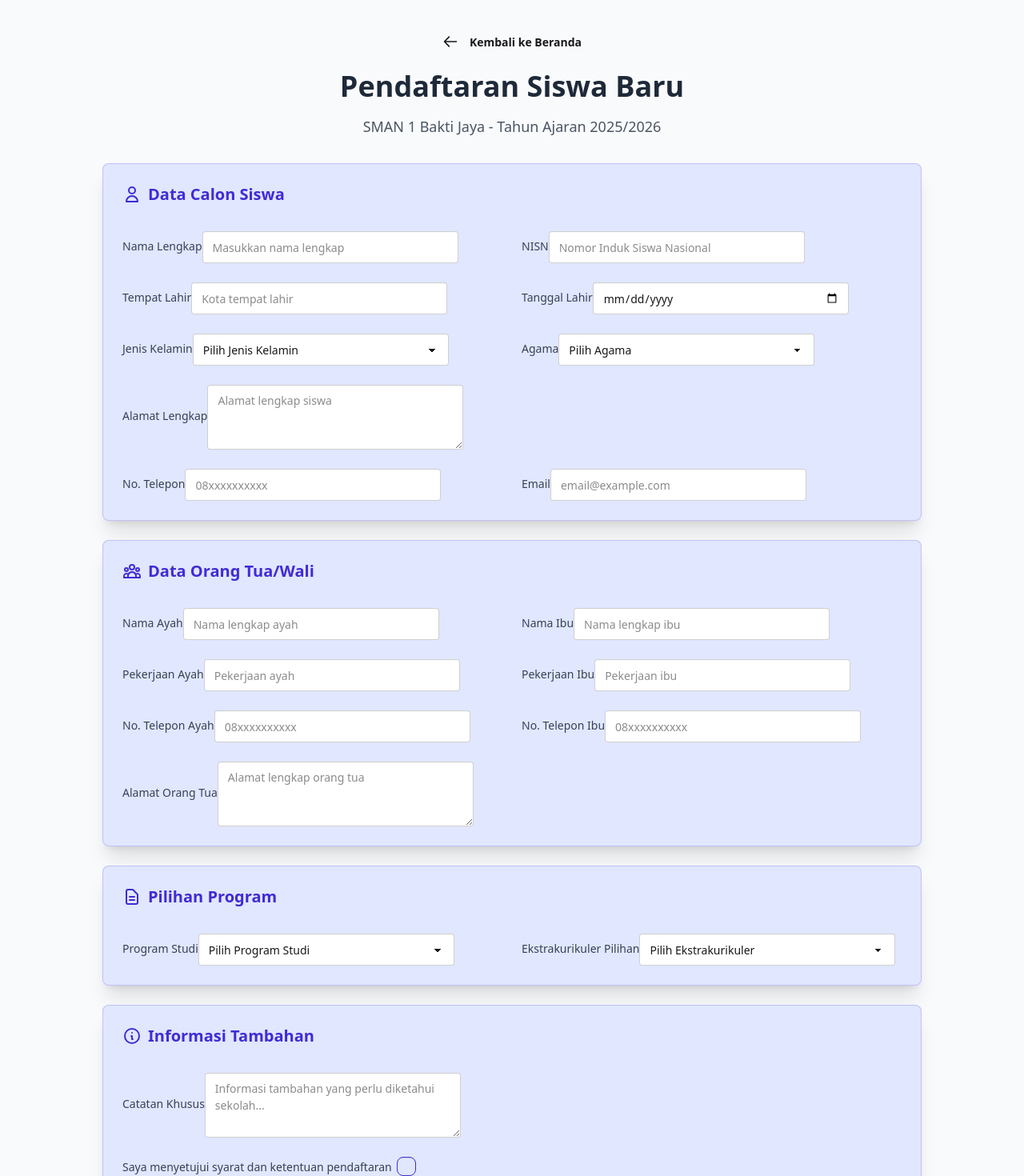
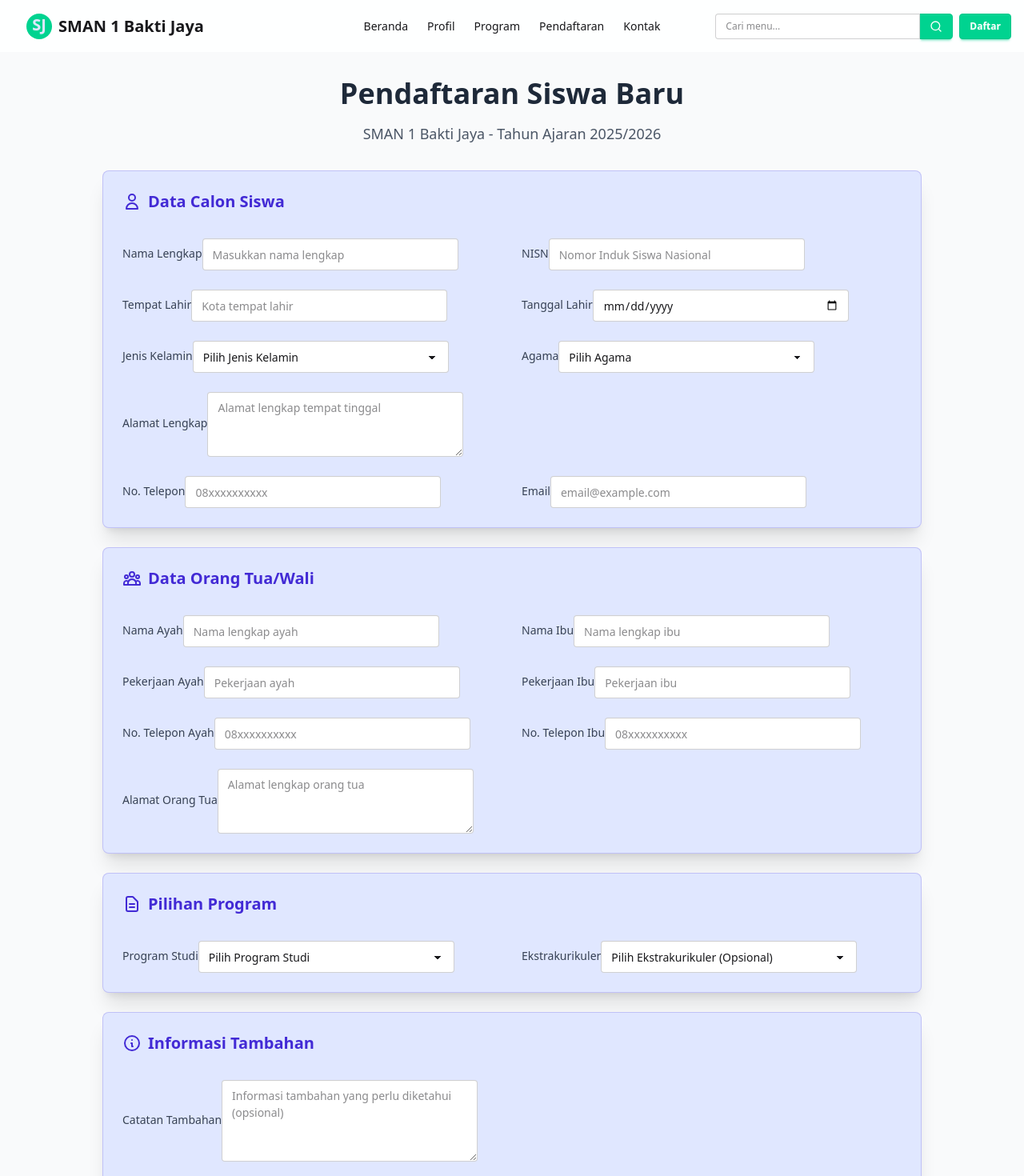
Before and after one commit to Its-Claire/sman1-baktijaya, a Vue app: page /pendaftaran in a window 1280 px wide. Shown: the top 1470 px of the page at 80% size. Built offline with nearby package versions, Linux system fonts and the light colour scheme.

Commit message:
Feat: Including navbar on registration form

```diff
--- a/src/components/RegistrationForm.vue
+++ b/src/components/RegistrationForm.vue
@@ -1,14 +1,12 @@
 <template>
-    <div class="min-h-screen bg-gray-50 py-8">
+    <div class="min-h-screen bg-gray-50">
+        <!-- Navbar -->
+        <Navbar :nav="nav" brand-label="SMAN 1 Bakti Jaya" />
+
+        <div class="py-8">
             <div class="container mx-auto px-4">
                 <!-- Header -->
                 <div class="text-center mb-8">
-                <router-link to="/" class="btn btn-ghost mb-4">
-                    <svg class="w-5 h-5 mr-2" fill="none" stroke="currentColor" viewBox="0 0 24 24">
-                        <path stroke-linecap="round" stroke-linejoin="round" stroke-width="2" d="M10 19l-7-7m0 0l7-7m-7 7h18"></path>
-                    </svg>
-                    Kembali ke Beranda
-                </router-link>
                     <h1 class="text-3xl lg:text-4xl font-bold mb-4 text-gray-800">Pendaftaran Siswa Baru</h1>
                     <p class="text-lg text-gray-600 max-w-2xl mx-auto">SMAN 1 Bakti Jaya - Tahun Ajaran 2025/2026</p>
                 </div>
@@ -24,7 +22,6 @@
                                     </svg>
                                     Data Calon Siswa
                                 </h3>
-
                                 <div class="grid md:grid-cols-2 gap-6">
                                     <div class="form-control">
                                         <label class="label">
@@ -83,8 +80,8 @@
                                         </label>
                                         <select v-model="formData.student.gender" class="select select-bordered bg-white" required>
                                             <option value="">Pilih Jenis Kelamin</option>
-                                        <option value="L">Laki-laki</option>
-                                        <option value="P">Perempuan</option>
+                                            <option value="Laki-laki">Laki-laki</option>
+                                            <option value="Perempuan">Perempuan</option>
                                         </select>
                                     </div>
 
@@ -111,7 +108,7 @@
                                             v-model="formData.student.address"
                                             class="textarea textarea-bordered bg-white"
                                             rows="3"
-                                        placeholder="Alamat lengkap siswa"
+                                            placeholder="Alamat lengkap tempat tinggal"
                                             required
                                         ></textarea>
                                     </div>
@@ -154,7 +151,6 @@
                                     </svg>
                                     Data Orang Tua/Wali
                                 </h3>
-
                                 <div class="grid md:grid-cols-2 gap-6">
                                     <div class="form-control">
                                         <label class="label">
@@ -259,7 +255,6 @@
                                     </svg>
                                     Pilihan Program
                                 </h3>
-
                                 <div class="grid md:grid-cols-2 gap-6">
                                     <div class="form-control">
                                         <label class="label">
@@ -274,18 +269,16 @@
 
                                     <div class="form-control">
                                         <label class="label">
-                                        <span class="label-text font-medium text-gray-700">Ekstrakurikuler Pilihan</span>
+                                            <span class="label-text font-medium text-gray-700">Ekstrakurikuler</span>
                                         </label>
-                                    <select v-model="formData.program.extracurricular" class="select select-bordered bg-white" required>
-                                        <option value="">Pilih Ekstrakurikuler</option>
-                                        <option value="OSIS">OSIS</option>
-                                        <option value="PMR">PMR</option>
+                                        <select v-model="formData.program.extracurricular" class="select select-bordered bg-white">
+                                            <option value="">Pilih Ekstrakurikuler (Opsional)</option>
+                                            <option value="PMR">PMR (Palang Merah Remaja)</option>
                                             <option value="Pramuka">Pramuka</option>
-                                        <option value="Rohis">Rohis</option>
+                                            <option value="Rohis">Rohis (Rohani Islam)</option>
                                             <option value="English Club">English Club</option>
                                             <option value="Jurnalistik">Jurnalistik</option>
                                             <option value="Seni Musik">Seni Musik</option>
-                                        <option value="Seni Tari">Seni Tari</option>
                                             <option value="Olahraga">Olahraga</option>
                                         </select>
                                     </div>
@@ -302,23 +295,22 @@
                                     </svg>
                                     Informasi Tambahan
                                 </h3>
-
                                 <div class="space-y-6">
                                     <div class="form-control">
                                         <label class="label">
-                                        <span class="label-text font-medium text-gray-700">Catatan Khusus</span>
+                                            <span class="label-text font-medium text-gray-700">Catatan Tambahan</span>
                                         </label>
                                         <textarea
                                             v-model="formData.additional.notes"
                                             class="textarea textarea-bordered bg-white"
-                                        rows="3"
-                                        placeholder="Informasi tambahan yang perlu diketahui sekolah..."
+                                            rows="4"
+                                            placeholder="Informasi tambahan yang perlu diketahui (opsional)"
                                         ></textarea>
                                     </div>
 
                                     <div class="form-control">
                                         <label class="label cursor-pointer">
-                                        <span class="label-text font-medium text-gray-700">Saya menyetujui syarat dan ketentuan pendaftaran</span>
+                                            <span class="label-text font-medium text-gray-700">Saya setuju dengan syarat dan ketentuan pendaftaran</span>
                                             <input
                                                 v-model="formData.additional.agreement"
                                                 type="checkbox"
@@ -362,10 +354,20 @@
                 </div>
             </div>
         </div>
+    </div>
 </template>
 
 <script setup>
 import { ref, reactive } from 'vue'
+import Navbar from './Navbar.vue'
+
+const nav = [
+    { label: 'Beranda', href: '/#beranda' },
+    { label: 'Profil', href: '/#profil' },
+    { label: 'Program', href: '/#program' },
+    { label: 'Pendaftaran', href: '/pendaftaran' },
+    { label: 'Kontak', href: '/#kontak' },
+]
 
 const isSubmitting = ref(false)
 const showSuccessModal = ref(false)
@@ -403,13 +405,9 @@ const formData = reactive({
 
 const handleSubmit = async () => {
     isSubmitting.value = true
-
-    // Simulate API call
     await new Promise(resolve => setTimeout(resolve, 2000))
-
     isSubmitting.value = false
     showSuccessModal.value = true
-
     // Reset form
     Object.keys(formData.student).forEach(key => formData.student[key] = '')
     Object.keys(formData.parent).forEach(key => formData.parent[key] = '')
```
Lines whose indentation alone changed are shown as unchanged.
